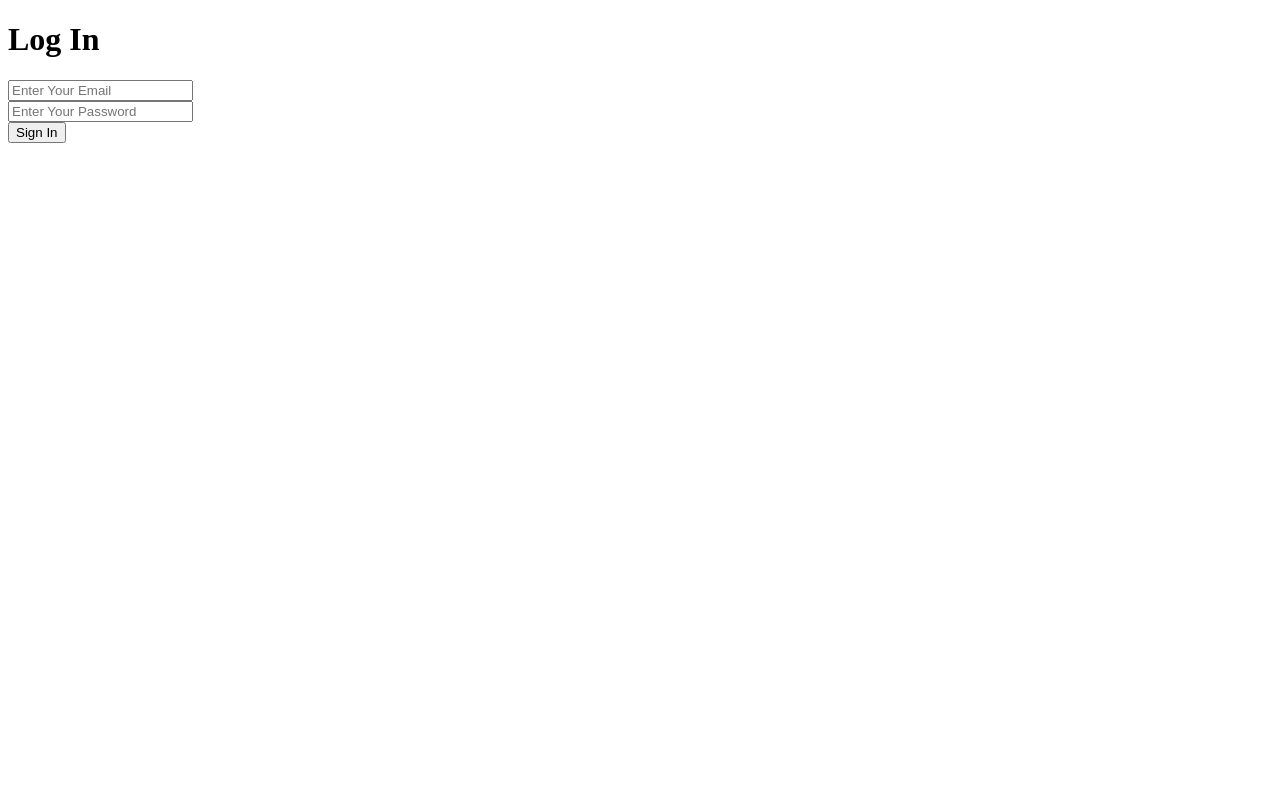
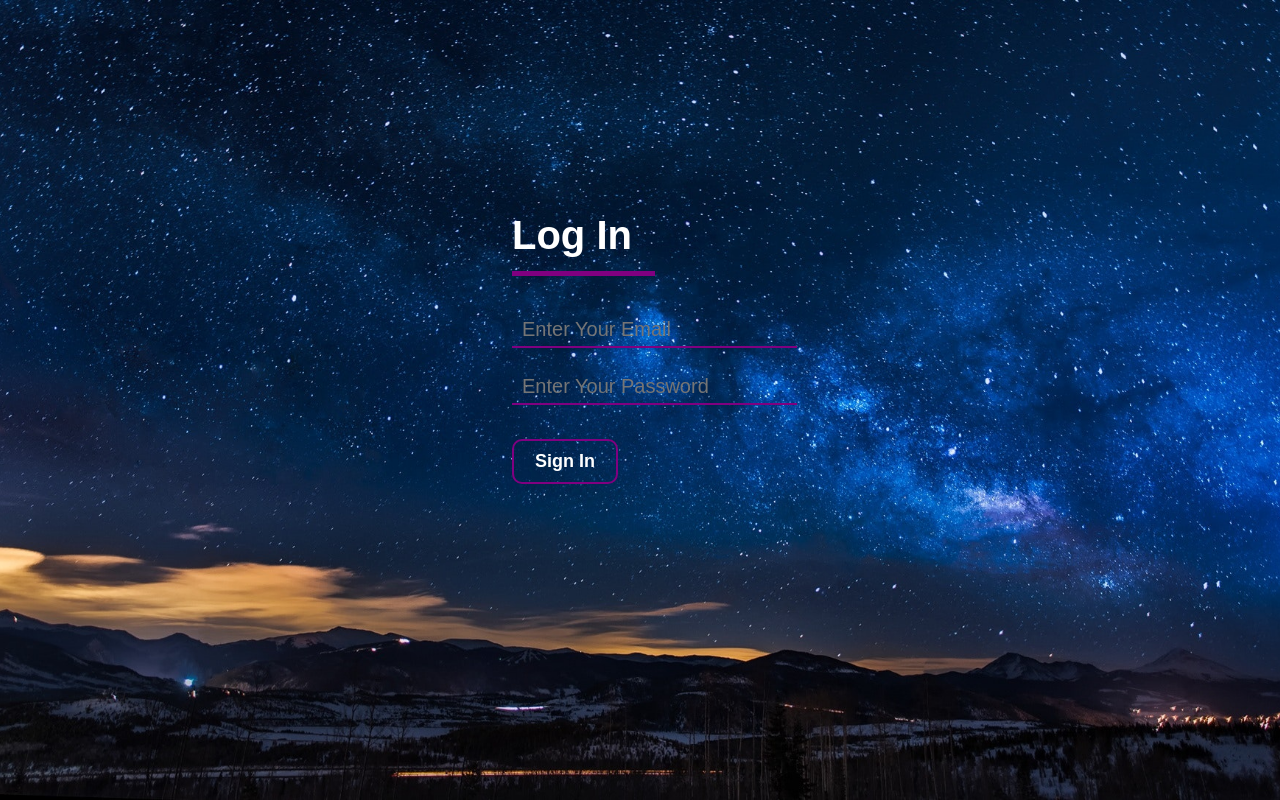
Before and after one commit to Ekansh3503/LoginPage, a website: page index.html in a window 1280 px wide. Drawn offline with Linux system fonts and the light colour scheme; files that its build step writes are made by us from their sources; the site is published under a folder, as on GitHub Pages, so addresses that start at the root find nothing; files whose address does not match are found by name.

Commit message:
Update index.html

```diff
--- a/index.html
+++ b/index.html
@@ -8,7 +8,7 @@
 
 
     <script src="https://kit.fontawesome.com/60f9516774.js" crossorigin="anonymous"></script>
-    <link rel="stylesheet" href="/index.css">
+    <link rel="stylesheet" href="css/index.css">
     <title>Login Page</title>
 </head>
 <body>
```
